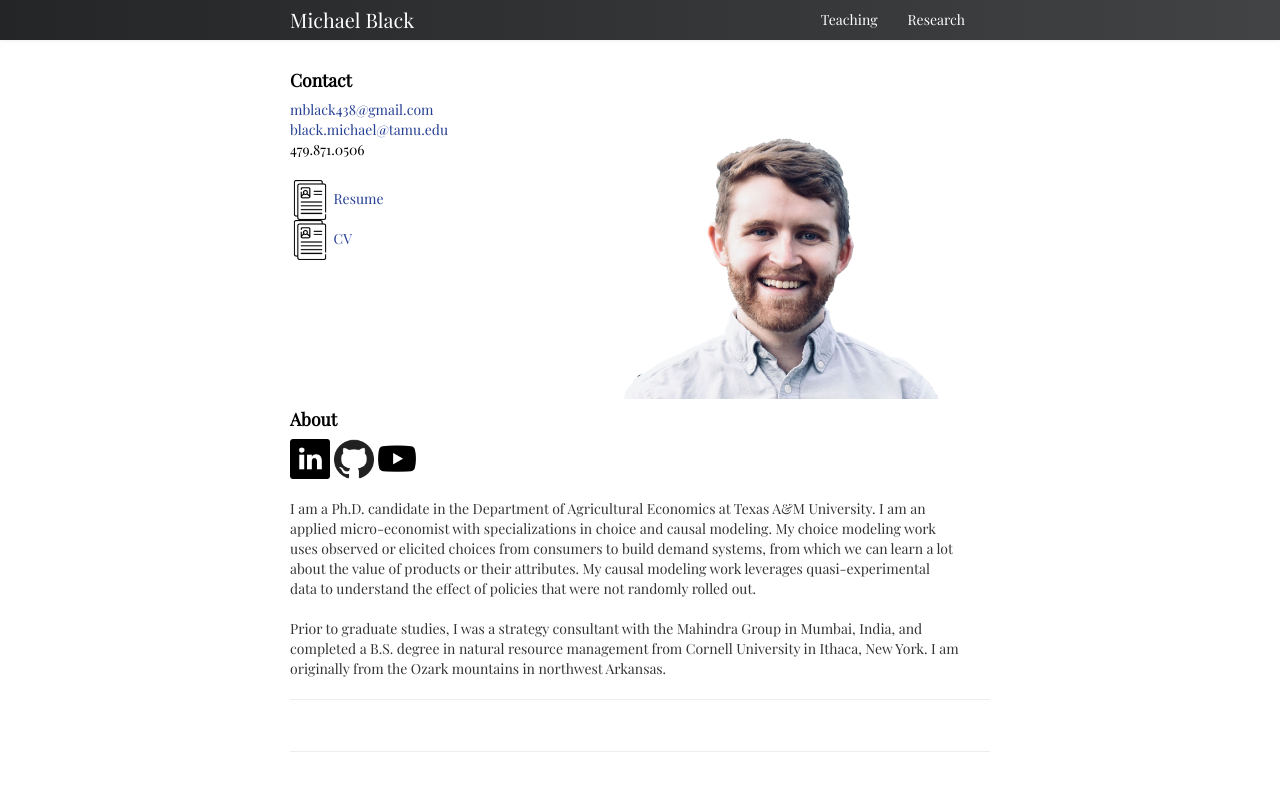
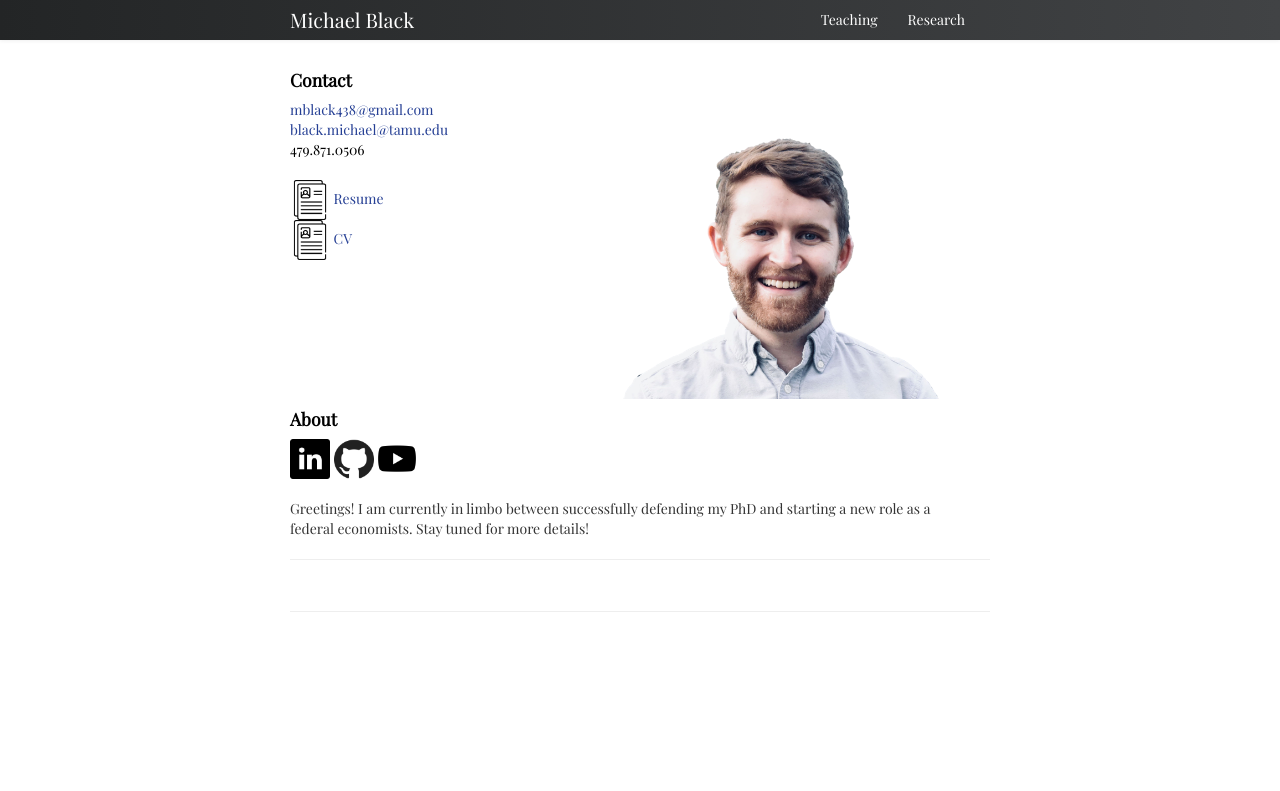
Before and after one commit to michael-black/michael-black.github.io, a Jekyll site: the page built from index.md, in a window 1280 px wide. Shown: the top 791 px of the page. Built offline with Jekyll 4.4.1, drawn with Linux system fonts in a browser that asks for light colours.

Commit message:
Limbo message on front page

```diff
--- a/index.md
+++ b/index.md
@@ -46,10 +46,11 @@ keywords: Michael Black, economics, resource economics, environmental economics,
 	<div class="row-fluid">
 		<div class="span7">
 			<br/>
-			I am a Ph.D. candidate in the Department of Agricultural Economics at Texas A&M University. I am an applied micro-economist with specializations in choice and causal modeling. My choice modeling work uses observed or elicited choices from consumers to build demand systems, from which we can learn a lot about the value of products or their attributes. My causal modeling work leverages quasi-experimental data to understand the effect of policies that were not randomly rolled out.
+            Greetings! I am currently in limbo between successfully defending my PhD and starting a new role as a federal economists. Stay tuned for more details!
+			<!-- I am a Ph.D. candidate in the Department of Agricultural Economics at Texas A&M University. I am an applied micro-economist with specializations in choice and causal modeling. My choice modeling work uses observed or elicited choices from consumers to build demand systems, from which we can learn a lot about the value of products or their attributes. My causal modeling work leverages quasi-experimental data to understand the effect of policies that were not randomly rolled out.
 			<br/>
 			<br/>
-			Prior to graduate studies, I was a strategy consultant with the Mahindra Group in Mumbai, India, and completed a B.S. degree in natural resource management from Cornell University in Ithaca, New York. I am originally from the Ozark mountains in northwest Arkansas.
+			Prior to graduate studies, I was a strategy consultant with the Mahindra Group in Mumbai, India, and completed a B.S. degree in natural resource management from Cornell University in Ithaca, New York. I am originally from the Ozark mountains in northwest Arkansas. -->
 		</div>
 	</div>
 </div>
```
